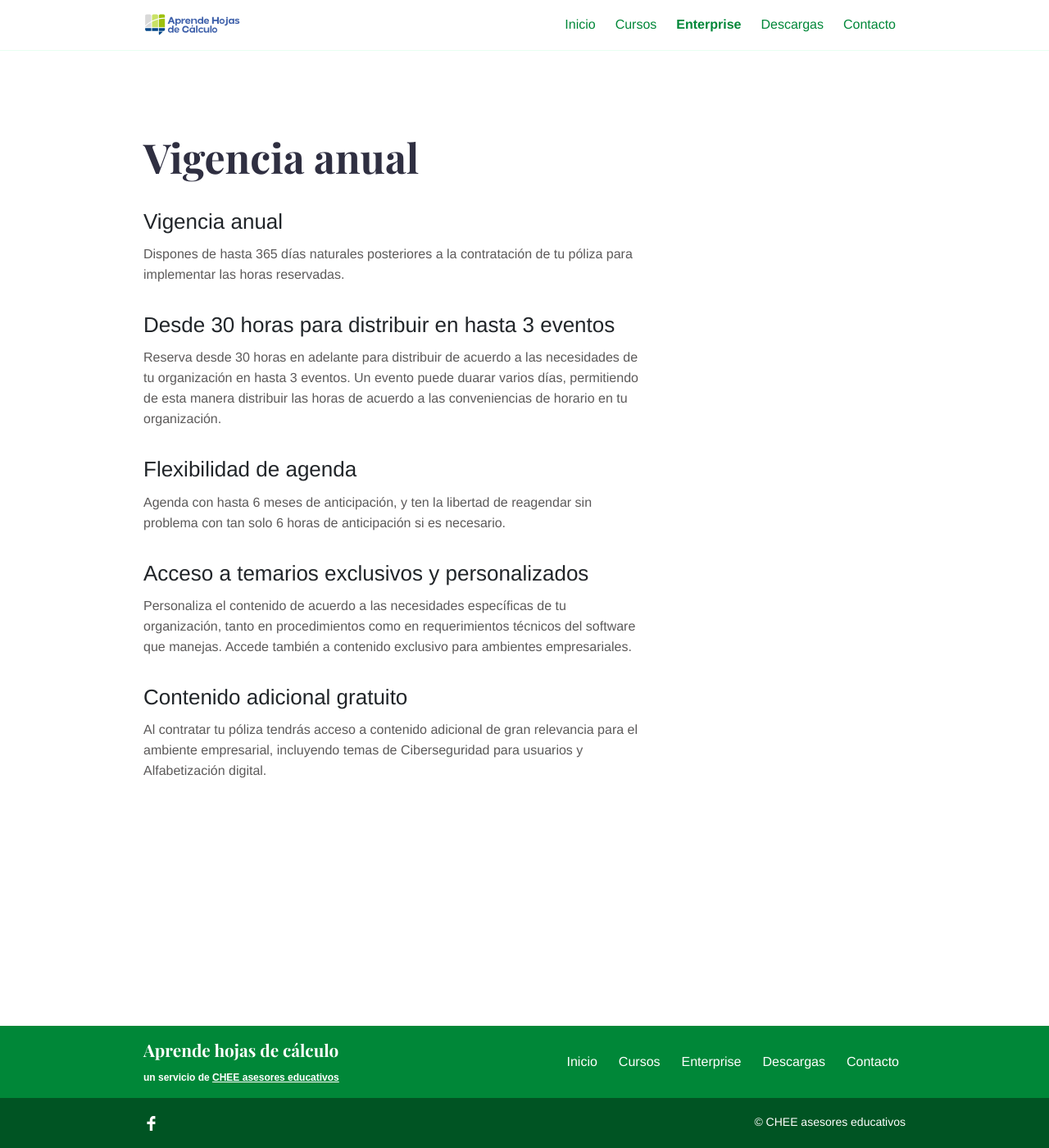
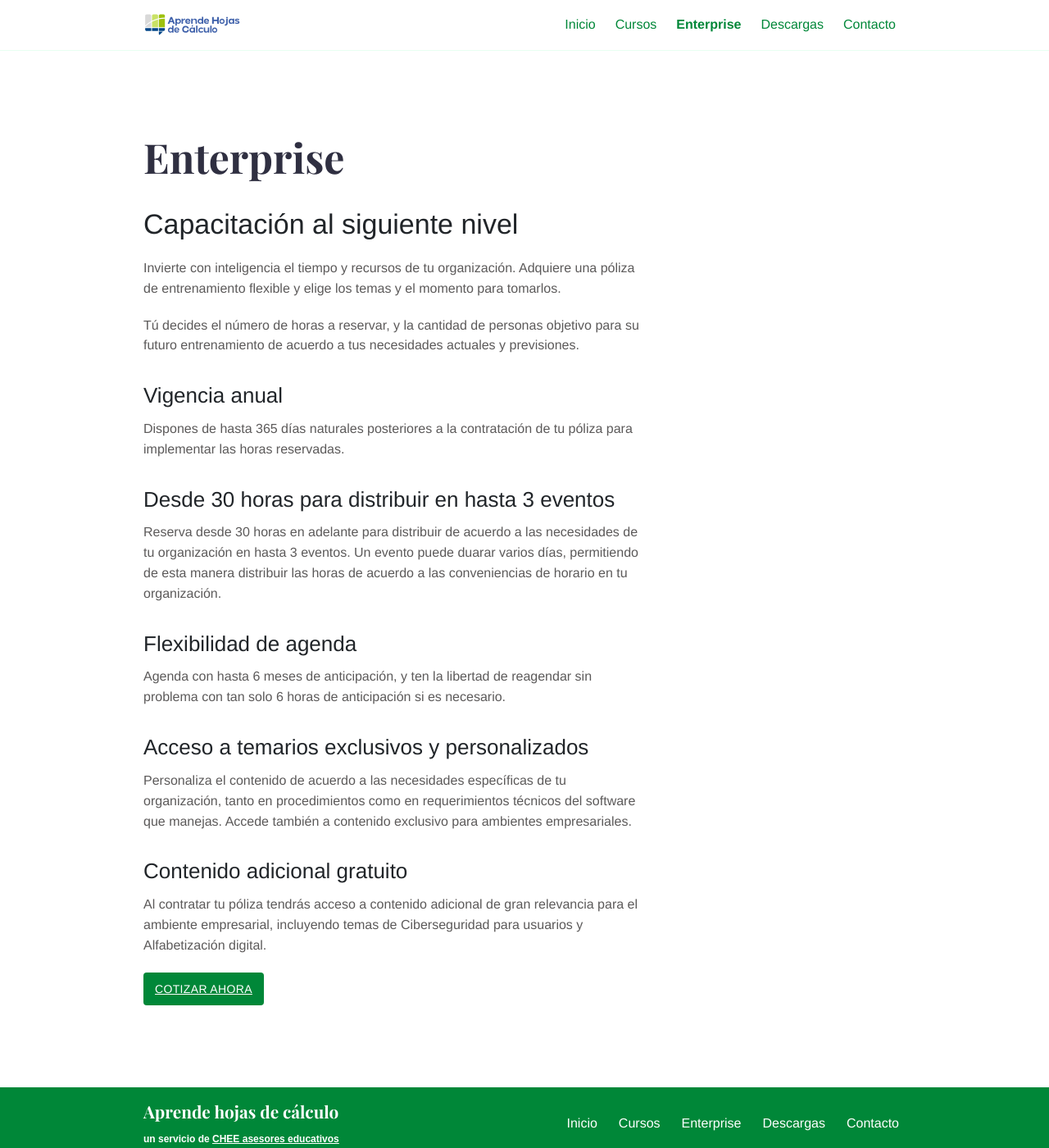
Before and after one commit to camachevaz/Calc, a Jekyll site: the page built from enterprise.md, in a window 1280 px wide and 1400 px high. Shown: the whole window at 82% size. Built offline with Jekyll 4.4.1, drawn with Linux system fonts in a browser that asks for light colours; our own code applies the rules of GitHub Pages for plain Markdown files; some of the changed lines change nothing that is shown.

Commit message:
Update enterprise.md

```diff
--- a/enterprise.md
+++ b/enterprise.md
@@ -6,11 +6,13 @@
 permalink: "/enterprise/"
 intro_image_absolute: true
 intro_image_hide_on_mobile: true
-Header: Capacitación al siguiente nivel
-Summary: Invierte con inteligencia el tiempo y recursos de tu organización. Adquiere una póliza de entrenamiento flexible y elige los temas y el momento para tomarlos.
+---
+
+# Capacitación al siguiente nivel
+
+Invierte con inteligencia el tiempo y recursos de tu organización. Adquiere una póliza de entrenamiento flexible y elige los temas y el momento para tomarlos.
 
 Tú decides el número de horas a reservar, y la cantidad de personas objetivo para su futuro entrenamiento de acuerdo a tus necesidades actuales y previsiones.
----
 
 ## Vigencia anual
 
```
